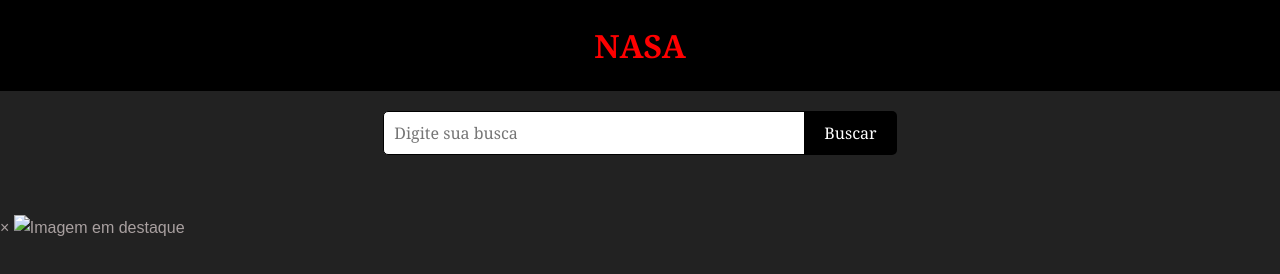
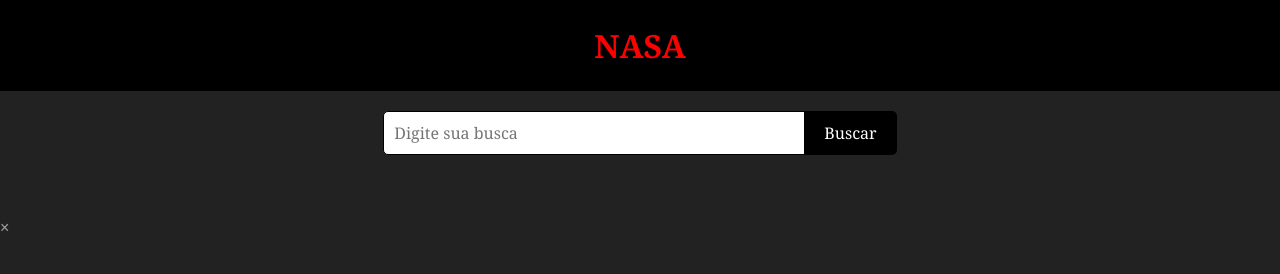
Before and after one commit to Laurafoscarinii/NASA, a plain HTML site: page index.html in a window 1280 px wide. Drawn offline with Linux system fonts and the light colour scheme.

Commit message:
Update index.html

```diff
--- a/index.html
+++ b/index.html
@@ -22,7 +22,7 @@
     </div>
     <div id="modal-container">
         <span id="close-modal" onclick="closeModal">&times;</span>
-        <img id="modal-image" src="" alt="Imagem em destaque">
+        <!--<img id="modal-image" src="" alt="Imagem em destaque">--/>
         <p id="modal-description"></p>
     </div>
 
```
